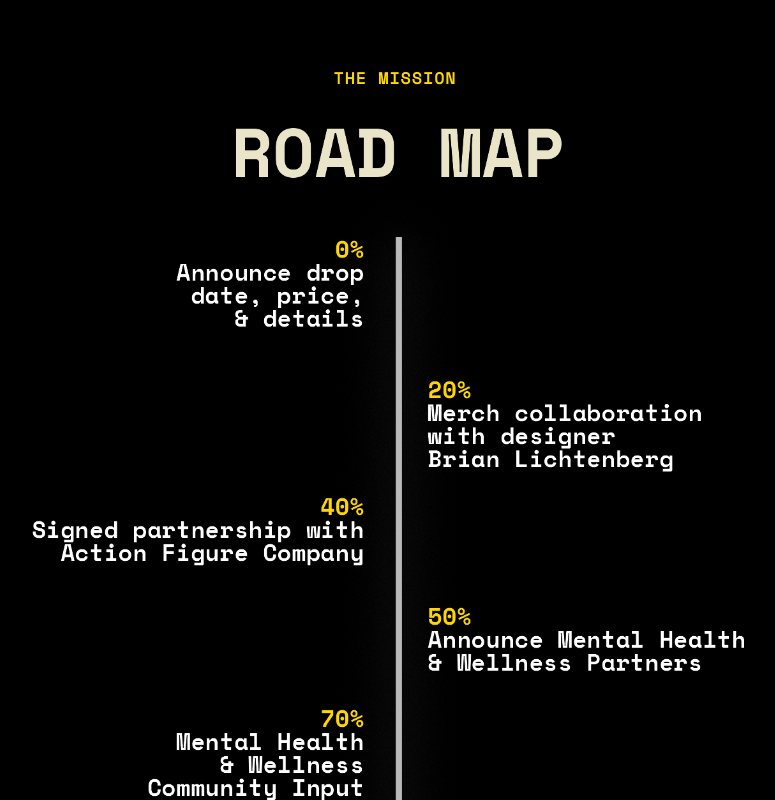
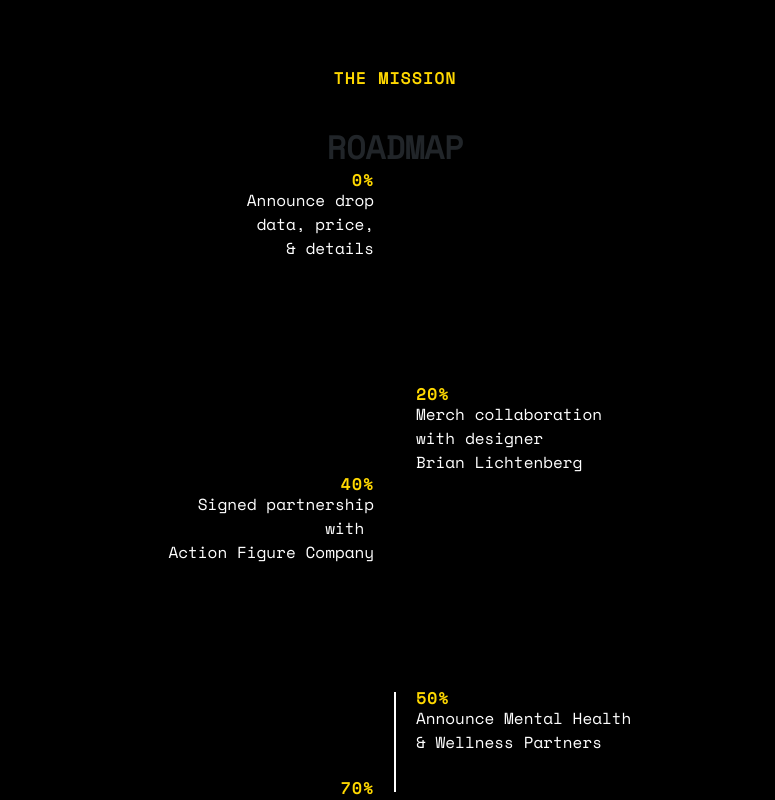
Before and after one commit to colliepixels/AstroMojiSite, a React (Create React App) app: page / in a window 1280 px wide. Shown: the part 3300-4100 px from the top of the page, without its empty margins (245-1020 px from the left). Built offline with nearby package versions, Linux system fonts and the light colour scheme; the HTML template or start-up script is replaced by a standard one; a web font is replaced by a local one.

Commit message:
feat: added roadmap

```diff
--- /dev/null
+++ b/src/components/HeroSection2/Roadmap.js
@@ -0,0 +1,147 @@
+import React from 'react'
+import styled from 'styled-components'
+
+const Container = styled.div`
+    display: flex;
+    flex-direction: column;
+    align-items: center;
+`
+
+const Title = styled.h3`
+    font-size: 2rem;
+    font-weight: bold;
+    text-transform: uppercase;
+    margin-bottom: 6px;
+`
+
+const Subtitle = styled.span`
+  color: #ffd800;
+  font-size: 16px;
+  line-height: 16px;
+  font-weight: 700;
+  letter-spacing: 1.4px;
+  text-transform: uppercase;
+`
+
+const ItemWrapper = styled.div`
+    display: flex;
+    flex-direction: column;
+    align-items: ${props => props.align === "left" ? "flex-start" : "flex-end"};
+    margin: 100px 0;
+    max-width: 226px;
+    &.first {
+        margin: 0 0 100px;
+    }
+`
+
+const Description = styled.p`
+    font-size: 1rem;
+    line-height: 1.5rem;
+    //font-family: Helvetica, sans-serif;
+    white-space: pre-wrap;
+    color: #fff;
+    text-align: ${props => props.align === 'left' ? 'left' : 'right'};
+`
+
+const Row = styled.div`
+    display: flex;
+    flex-direction: row;
+    align-items: center;
+    justify-content: space-between;
+    width: 100%;
+    height: 100%;
+    margin-bottom: 20px;
+`
+
+const Column = styled.div`
+    display: flex;
+    flex-direction: column;
+    align-items: ${props => props.align === "left" ? "flex-start" : "flex-end"};
+    justify-content: center;
+    width: 100%;
+    height: 100%;
+    //border-right: 1px solid #fff;
+`
+
+const Divider = styled.div`
+    width: 4px;
+    min-height: 100px;
+    height: 100%;
+    background-color: #fff;
+    margin: 0 20px;
+`
+
+const Item = ({subtitle, text, align, className}) =>
+    <ItemWrapper className={className} align={align}>
+        <Subtitle>{subtitle}</Subtitle>
+        <Description align={align}>{text}</Description>
+    </ItemWrapper>
+
+const dataL = [
+    {
+        subtitle: '0%',
+        text: 'Announce drop\ndata, price,\n & details',
+        align: 'right'
+    },
+    {
+        subtitle: '40%',
+        text: 'Signed partnership with \n'+
+            'Action Figure Company',
+        align: 'right'
+    },
+    {
+        subtitle: '70%',
+        text: 'Mental Health\n& Wellness\nCommunity Input',
+        align: 'right'
+    },
+    {
+        subtitle: '90%',
+        text: 'Rent parcel in \n' +
+            'Decentraland to open \n' +
+            'the first Metaverse \n' +
+            'Psychology Center',
+        align: 'right'
+    }
+]
+
+const dataR = [
+    {
+        subtitle: '20%',
+        text: 'Merch collaboration\nwith designer\nBrian Lichtenberg',
+        align: 'left'
+    },
+    {
+        subtitle: '50%',
+        text: 'Announce Mental Health\n& Wellness Partners',
+        align: 'left'
+    },
+    {
+        subtitle: '80%',
+        text: 'Collaborate with\n' +
+            'world famous sculptor \n' +
+            'to make the first \n' +
+            'AstroMojis sculptor',
+        align: 'left'
+    }
+]
+
+
+const Roadmap = () =>
+    <Container>
+        <Title>Roadmap</Title>
+        <Row>
+            <Column align="right">
+                {dataL.map((item, index) =>
+                    <Item className={index === 0 ? 'first' : ''} key={index} {...item} />
+                )}
+            </Column>
+            <Divider/>
+            <Column align="left">
+                {dataR.map((item, index) =>
+                    <Item key={index} {...item} />
+                )}
+            </Column>
+        </Row>
+    </Container>
+
+export default Roadmap
--- a/src/components/HeroSection2/index.js
+++ b/src/components/HeroSection2/index.js
@@ -10,6 +10,7 @@ import {
 import ship from './SPACE-SHIP-MAIN-web.png'; // with import
 import map from './vertical-roadmap.png';
 import roadmap from '../../images/roadmap.png';
+import Roadmap from "./Roadmap";
 
 function HeroSection() {
     const [hover, setHover] = useState(false);
@@ -25,6 +26,7 @@ function HeroSection() {
             <HeroContent>
                 <img src={ship} width="100%"/>
                 <TopLine>The Mission</TopLine>
+                <Roadmap/>
                 <Image src={roadmap} />
             </HeroContent>
         </HeroContainer>
--- a/src/components/HeroSection3/index.js
+++ b/src/components/HeroSection3/index.js
@@ -1,15 +1,15 @@
 import React, {useEffect, useState} from 'react';
 import Video from '../../videos/video4.mp4';
+import Member from "./Member";
+
 import {
     HeroContainer,
     HeroBg,
     VideoBg,
     HeroContent,
-    HeroH1,
     TopLine,
     Members
 } from './HeroElements';
-
 import avatar_ariya from '../../images/avatar_ariya.jpg'
 import avatar_collie from '../../images/avatar_collie.jpg'
 import avatar_jazz from '../../images/avatar_jazz.jpg'
@@ -18,8 +18,6 @@ import avatar_vrdloko from '../../images/avatar_vrdloko.jpg'
 import avatar_jurriaan from '../../images/avatar_jurriaan.jpg'
 import avatar_farid from '../../images/avatar_farid.jpg'
 import avatar_scout from '../../images/avatar_scout.jpg'
-import Member from "./Member";
-import styled from "styled-components";
 
 
 const members = [
```
